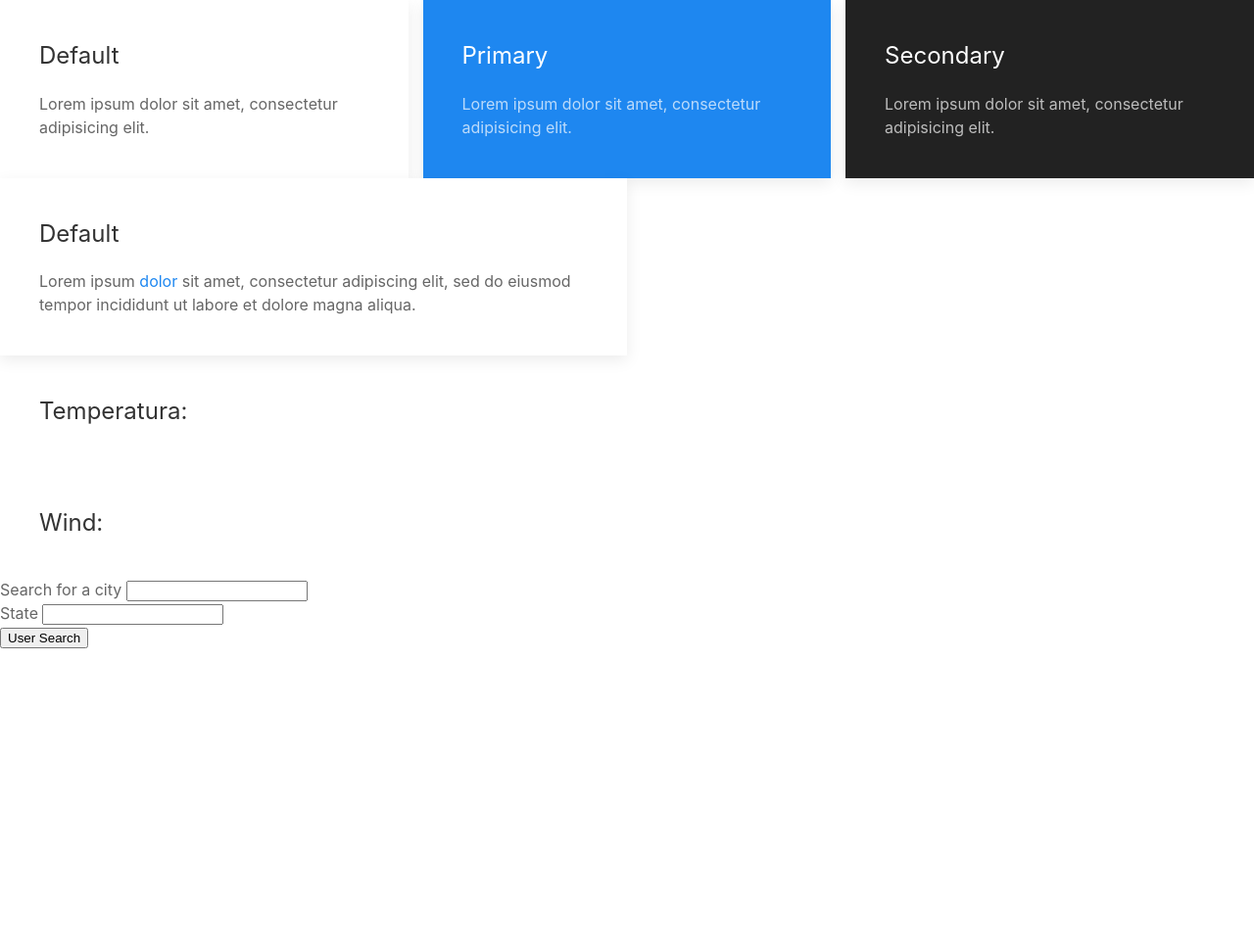
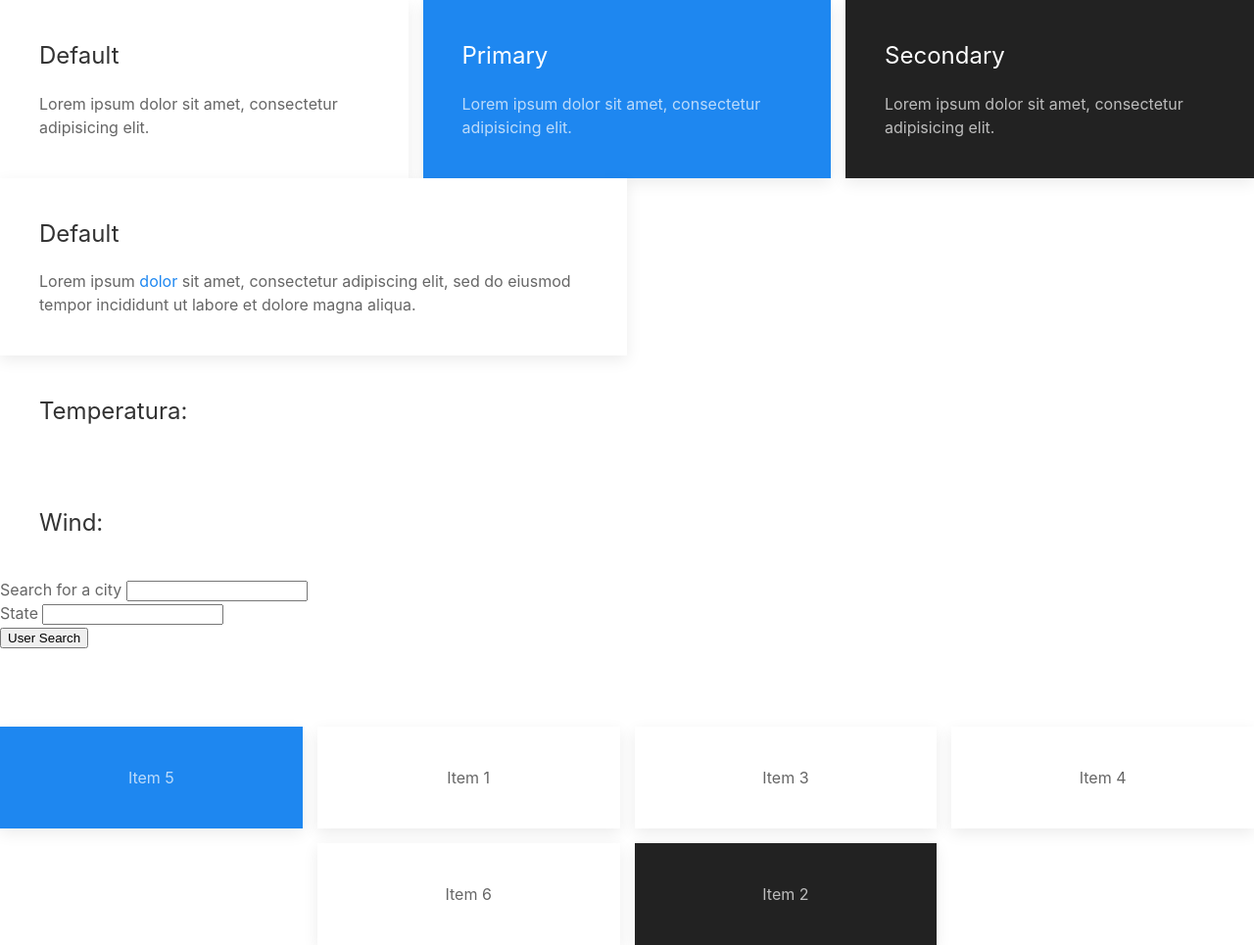
Before and after one commit to lalaggv2/weather, a plain HTML site: page test.html in a window 1280 px wide. Shown: the whole page at 98% size. Before the commit the page ends 800 px from the top, so only its background shows below. Drawn offline with nearby package versions, Linux system fonts and the light colour scheme.

Commit message:
getting cards

```diff
--- a/test.html
+++ b/test.html
@@ -60,8 +60,37 @@
       <!-- This button will trigger our AJAX call -->
       <input id="user-search" type="submit" value="User Search" />
     </form>
+    <div class="city"></div>
+    <div class="wind"></div>
+    <div class="humidity"></div>
+    <div class="temp"></div>
+
     <div class="uk-card uk-card-body">
       <h3 class="uk-card-title"></h3>
+    </div>
+
+    <div
+      class="uk-grid-small uk-child-width-1-4@s uk-flex-center uk-text-center"
+      uk-grid
+    >
+      <div>
+        <div class="uk-card uk-card-default uk-card-body">Item 1</div>
+      </div>
+      <div class="uk-flex-last">
+        <div class="uk-card uk-card-secondary uk-card-body">Item 2</div>
+      </div>
+      <div>
+        <div class="uk-card uk-card-default uk-card-body">Item 3</div>
+      </div>
+      <div>
+        <div class="uk-card uk-card-default uk-card-body">Item 4</div>
+      </div>
+      <div class="uk-flex-first">
+        <div class="uk-card uk-card-primary uk-card-body">Item 5</div>
+      </div>
+      <div>
+        <div class="uk-card uk-card-default uk-card-body">Item 6</div>
+      </div>
     </div>
     <script
       src="https://code.jquery.com/jquery-3.5.1.min.js"
```
